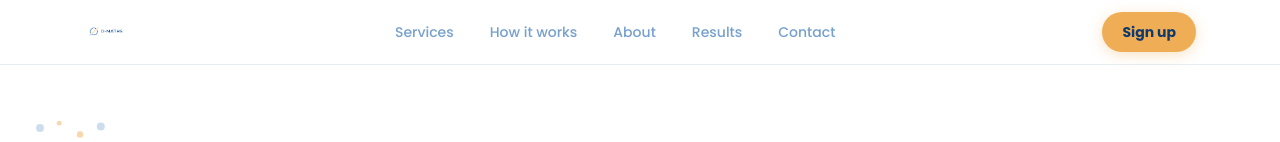
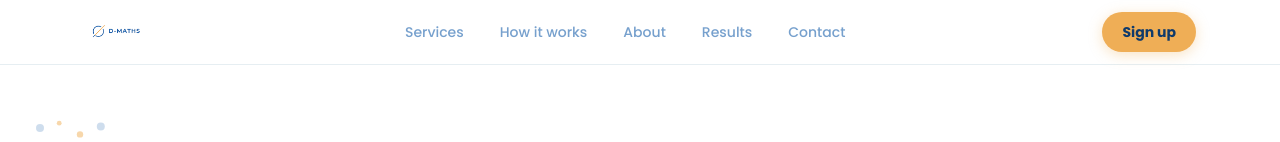
Before and after one commit to dmathstuition/dmaths, a Next.js app: page / in a window 1280 px wide. Shown: the top 142 px of the page. Built offline with nearby package versions, Linux system fonts and the light colour scheme.

Commit message:
bigger logo 2

```diff
--- a/app/page.tsx
+++ b/app/page.tsx
@@ -28,7 +28,7 @@ export default function Landing() {
       {/* NAV */}
       <nav className="fixed inset-x-0 top-0 z-50 border-b border-line/60 bg-white/85 backdrop-blur-lg">
         <div className="mx-auto flex h-16 max-w-6xl items-center justify-between px-5">
-          <Logo />
+          <Logo size="lg" />
           <div className="hidden gap-1 md:flex">
             {[["#services","Services"],["#how","How it works"],["#agency","About"],["#results","Results"],["#contact","Contact"]].map(([h,l]) => (
               <a key={h} href={h} className="rounded-full px-4 py-2 text-sm font-medium text-ink/60 transition hover:bg-chalk hover:text-ink">{l}</a>
--- a/components/Logo.tsx
+++ b/components/Logo.tsx
@@ -1,9 +1,9 @@
 import Image from "next/image";
 
-// size: "sm" (nav bars) | "md" (default) | "lg" (sidebar / hero)
+// size: "sm" (compact) | "md" (default) | "lg" (sidebar / nav / hero)
 export default function Logo({ light, size = "md" }: { light?: boolean; size?: "sm" | "md" | "lg" }) {
-  const h = size === "lg" ? "h-14" : size === "sm" ? "h-9" : "h-11";
-  const dims = size === "lg" ? { width: 260, height: 74 } : { width: 200, height: 56 };
+  const h = size === "lg" ? "h-16" : size === "sm" ? "h-10" : "h-12";
+  const dims = size === "lg" ? { width: 300, height: 86 } : { width: 220, height: 62 };
   return (
     <Image
       src="/dmathslogo.png"
```
